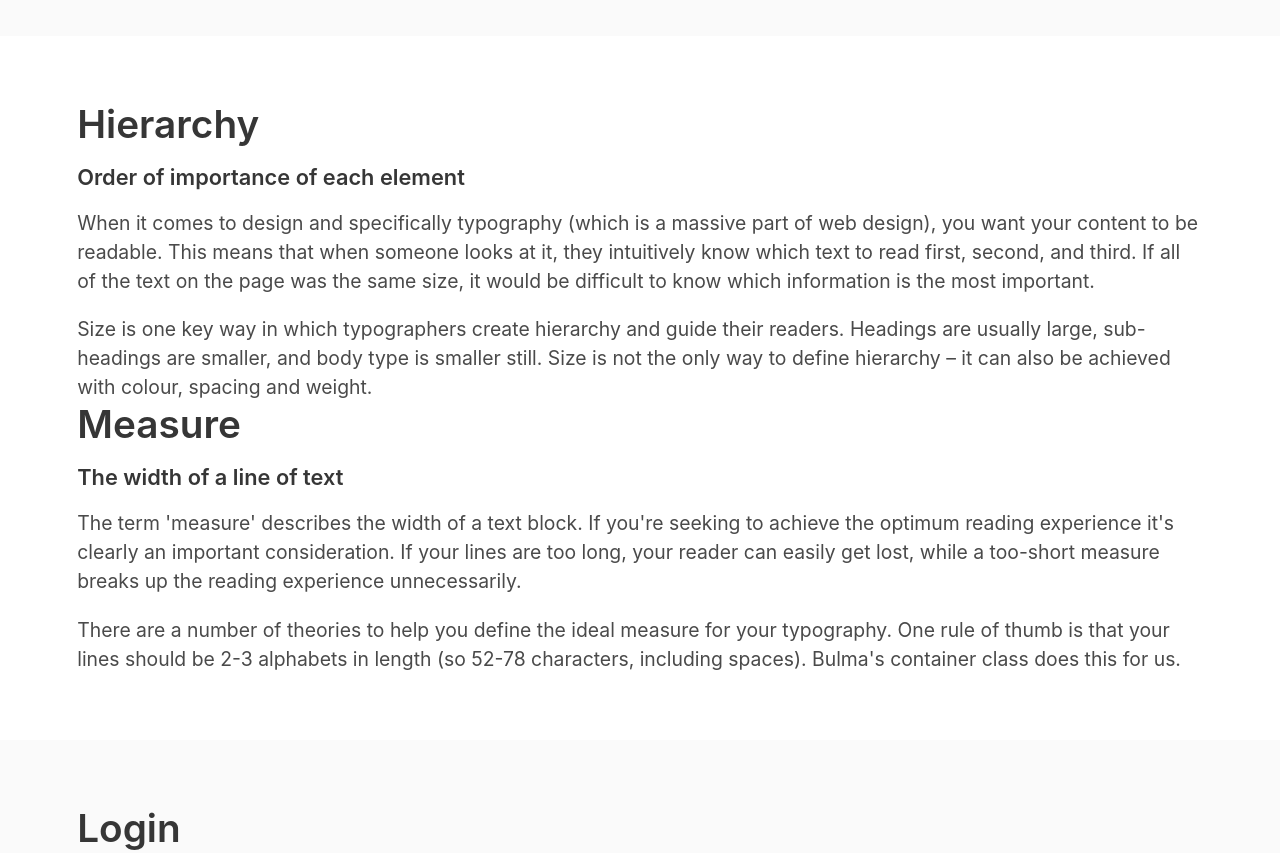
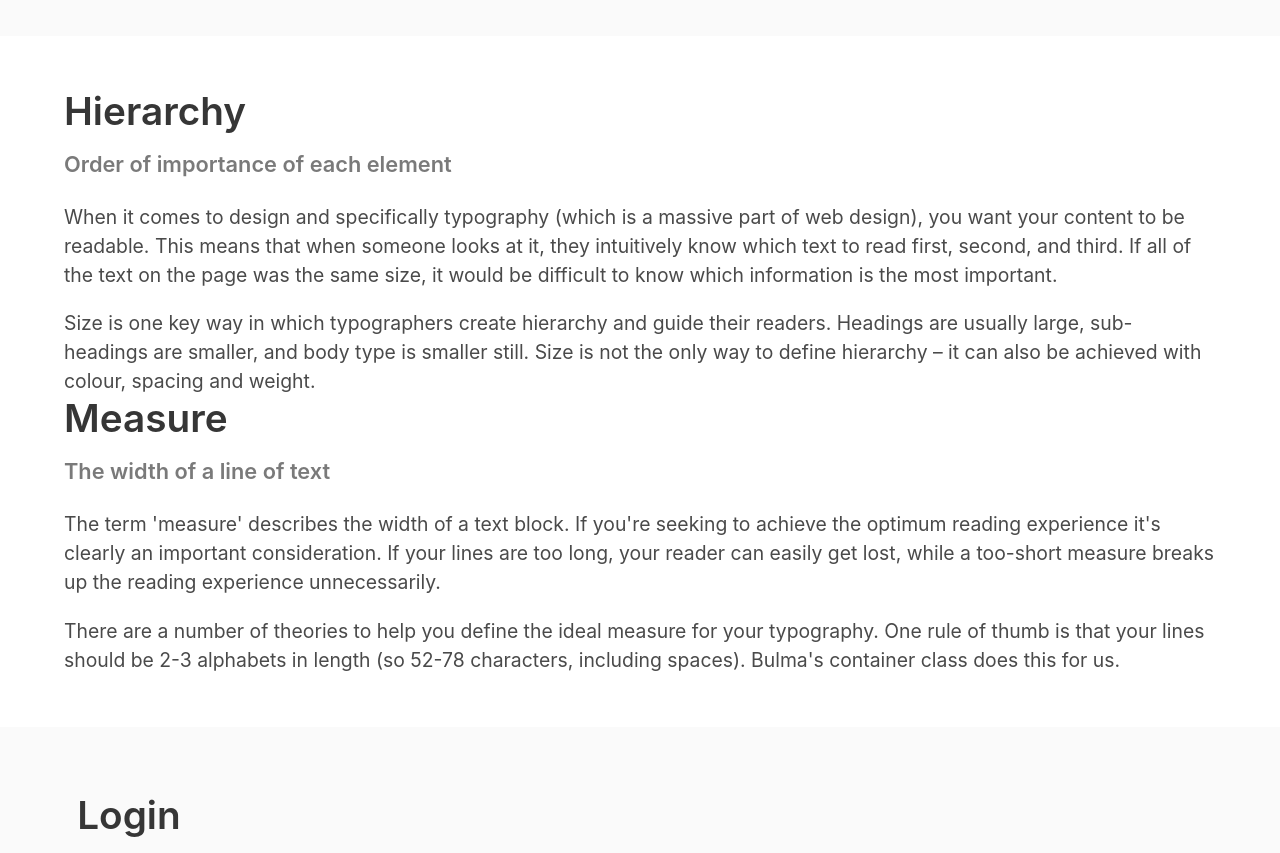
Before and after one commit to jdmar3-comp426/a02-frachen, a website: page index.html in a window 1280 px wide. Shown: the part 2940-3793 px from the top of the page. Drawn offline with nearby package versions, Linux system fonts and the light colour scheme; a web font is replaced by a local one.

Commit message:
even more edits

```diff
--- a/index.html
+++ b/index.html
@@ -58,7 +58,7 @@
     <div class="container">
         <div class="content">
             <h1 class="title has-text-weight-bold">Consistency is Key</h1>
-            <h5 class="subtitle">Elements on a web page should be related and follow the same theme</h5>
+            <h5 class="subtitle has-text-grey has-text-weight-bold">Elements on a web page should be related and follow the same theme</h5>
             <p>
 	    	For the sake of readability and user experience you should try to keep you styling similar throughout the page.
 	    </p>
@@ -118,10 +118,10 @@
 <section class="section has-background-white">
     <div class="container">
         <div class="content">
-            <div class="column">
+            <div class="">
                 <div class="">
                     <h1 class="">Hierarchy</h1>
-                    <h5 class="">Order of importance of each element</h5>
+                    <h5 class="subtitle has-text-grey">Order of importance of each element</h5>
                     <p>
 		    	When it comes to design and specifically typography (which is a massive part of web design), you want your content to be readable.
 			This means that when someone looks at it, they intuitively know which text to read first, second, and third.
@@ -135,7 +135,7 @@
                 </div>
                 <div class="">
                     <h1 class="">Measure</h1>
-                    <h5 class="">The width of a line of text</h5>
+                    <h5 class="subtitle has-text-grey">The width of a line of text</h5>
                     <p>
 		    	The term 'measure' describes the width of a text block.
 		    	If you're seeking to achieve the optimum reading experience it's clearly an important consideration.
```
